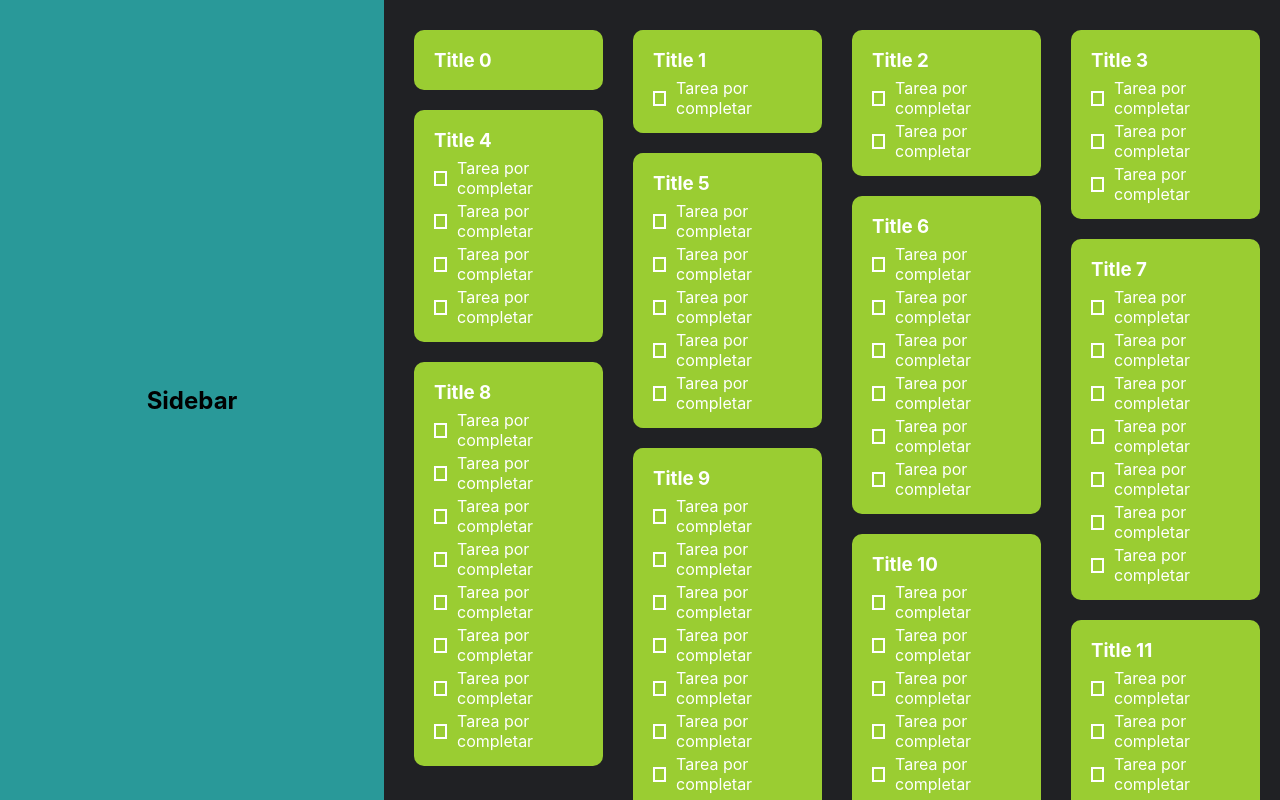
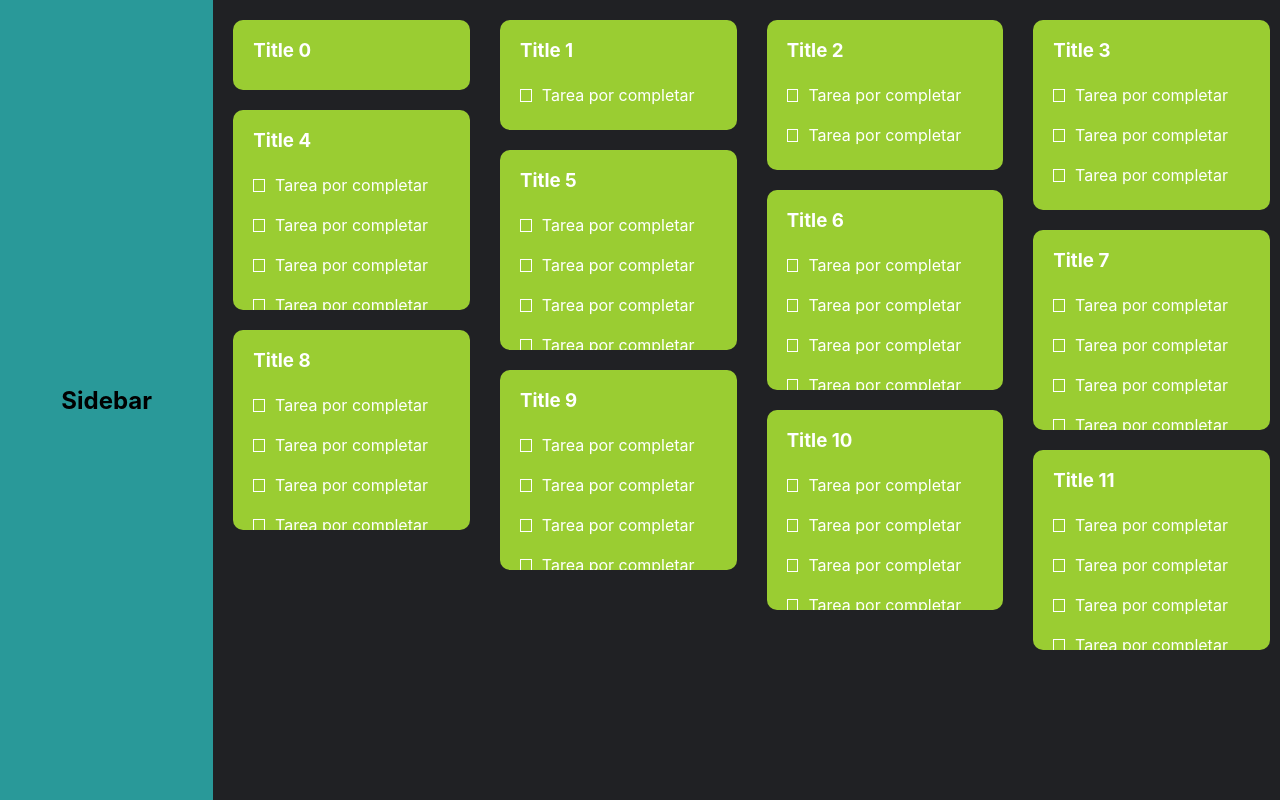
Before and after one commit to Quarzizus/QuarzizusKeep, a React (Vite) app: page / in a window 1280 px wide. Built offline with nearby package versions, Linux system fonts and the light colour scheme.

Commit message:
:bug: Bubble on event

```diff
--- a/src/components/checkbox/styles.ts
+++ b/src/components/checkbox/styles.ts
@@ -2,9 +2,9 @@ import { FontAwesomeIcon } from "@fortawesome/react-fontawesome";
 import styled from "styled-components";
 
 const CheckBoxComponent = styled.div`
-  width: 15px;
-  height: 15px;
-  border: 2px solid #fff;
+  width: 13px;
+  height: 13px;
+  border: 1.8px solid #fff;
   margin-right: 10px;
   display: flex;
   align-items: center;
--- a/src/components/containerTasks/index.tsx
+++ b/src/components/containerTasks/index.tsx
@@ -4,6 +4,7 @@ import "./styles.css";
 import Masonry from "react-masonry-css";
 import { useState } from "react";
 import { DroppableProvider } from "./DroppableProvider";
+import { ContainerMasonry, ContainerTasksComponent } from "./styles";
 
 const ContainerTasks = (): JSX.Element => {
   const [items, setItems] = useState([
@@ -30,7 +31,7 @@ const ContainerTasks = (): JSX.Element => {
 
   return (
     <DroppableProvider items={items} setItems={setItems}>
-      <Masonry className="Masonry" breakpointCols={breakpointColumnsObj}>
+      <ContainerMasonry className="WW" breakpointCols={breakpointColumnsObj}>
         {items.map((numerito: string): JSX.Element => {
           return (
             <TaskCard
@@ -40,7 +41,7 @@ const ContainerTasks = (): JSX.Element => {
             />
           );
         })}
-      </Masonry>
+      </ContainerMasonry>
     </DroppableProvider>
   );
 };
--- a/src/components/containerTasks/styles.css
+++ b/src/components/containerTasks/styles.css
@@ -1,5 +1,5 @@
 .Masonry {
-  width: 70%;
+  width: 80%;
   display: flex;
   min-height: 100vh;
   max-height: auto;
--- a/src/components/containerTasks/styles.ts
+++ b/src/components/containerTasks/styles.ts
@@ -1,13 +1,24 @@
 import styled from "styled-components";
+import Masonry from "react-masonry-css";
 
 const ContainerTasksComponent = styled.section`
   background-color: #202124;
   display: grid;
   grid-template-columns: repeat(auto-fill, minmax(260px, 1fr));
   grid-auto-rows: 70px;
-  width: 70%;
+  width: 80%;
   height: minmax(100vh, auto);
   gap: 20px;
   padding: 15px;
+  position: static;
 `;
-export { ContainerTasksComponent };
+
+const ContainerMasonry = styled(Masonry)`
+  width: 100%;
+  height: 100vh;
+  display: flex;
+  overflow-x: hidden;
+  overflow-y: scroll;
+`;
+
+export { ContainerTasksComponent, ContainerMasonry };
--- a/src/components/sidebar/styles.ts
+++ b/src/components/sidebar/styles.ts
@@ -2,7 +2,7 @@ import styled from "styled-components";
 
 const Aside = styled.aside`
   height: 100vh;
-  width: 30%;
+  width: 20%;
   background-color: #299999;
   display: flex;
   align-items: center;
--- a/src/components/task/index.tsx
+++ b/src/components/task/index.tsx
@@ -1,15 +1,23 @@
+import { useState } from "react";
 import { CheckBox } from "../checkbox";
 import { TaskComponent } from "./styles";
 
-const Task = ({ text }: { text: string }) => {
+interface props {
+  text: string;
+  open: boolean;
+}
+
+const Task = ({ text, open }: props) => {
   return (
-    <TaskComponent
-    // contentEditable="true"
-    // suppressContentEditableWarning={true}
-    // spellCheck="false"
-    >
+    <TaskComponent>
       <CheckBox />
-      {text}
+      <p
+        contentEditable={open}
+        suppressContentEditableWarning={true}
+        spellCheck={false}
+      >
+        {text}
+      </p>
     </TaskComponent>
   );
 };
--- a/src/components/task/styles.ts
+++ b/src/components/task/styles.ts
@@ -1,12 +1,18 @@
 import styled from "styled-components";
 
 const TaskComponent = styled.li`
-  margin-top: 3px;
   height: 40px;
   display: flex;
   align-items: center;
-  &:focus {
-    outline: 1px solid white;
+
+  p {
+    width: 100%;
+  }
+  & p:focus {
+    outline: none;
+    border-bottom: 1px solid white;
+    font-weight: bold;
+    caret-color: black;
   }
 `;
 
--- a/src/components/taskCard/index.tsx
+++ b/src/components/taskCard/index.tsx
@@ -1,14 +1,20 @@
-import { TaskCardComponent, Icon } from "./styles";
+import { TaskCardComponent, Icon, WrapperTask } from "./styles";
 import { faExpandArrowsAlt } from "@fortawesome/free-solid-svg-icons";
 import { useSortable } from "@dnd-kit/sortable";
 import { CSS } from "@dnd-kit/utilities";
 import { Task } from "../task";
+import { MouseEventHandler, useState } from "react";
 
 const TaskCard = ({ id, title }: { id: string; title: string }) => {
   const { attributes, listeners, setNodeRef, transform, transition } =
     useSortable({
       id: id,
     });
+  const [open, setOpen] = useState(false);
+
+  const handlerClick = (value: boolean) => {
+    setOpen(value);
+  };
 
   const style = {
     transform: CSS.Transform.toString(transform),
@@ -16,27 +22,46 @@ const TaskCard = ({ id, title }: { id: string; title: string }) => {
   };
 
   return (
+    <WrapperTask open={open}>
       <TaskCardComponent
         style={style}
         ref={setNodeRef}
-      onClick={() => console.log("holi")}
+        onDoubleClick={() => {
+          !open && handlerClick(true);
+        }}
+        open={open}
       >
         <header>
           <h3
-        // contentEditable="true"
-        // suppressContentEditableWarning={true}
-        // spellCheck="false"
+            contentEditable={open}
+            suppressContentEditableWarning={true}
+            spellCheck={false}
           >
             {title}
           </h3>
+          {!open && (
             <Icon icon={faExpandArrowsAlt} {...attributes} {...listeners} />
+          )}
         </header>
         <ul>
           {Array.from({ length: Number(id) }, (_task) => {
-          return <Task text="Tarea por completar" />;
+            return <Task open={open} text="Tarea por completar" />;
           })}
         </ul>
+        {open && (
+          <footer>
+            <button
+              type="button"
+              onClick={() => {
+                handlerClick(false);
+              }}
+            >
+              Cerrar
+            </button>
+          </footer>
+        )}
       </TaskCardComponent>
+    </WrapperTask>
   );
 };
 
--- a/src/components/taskCard/styles.ts
+++ b/src/components/taskCard/styles.ts
@@ -1,7 +1,30 @@
 import { FontAwesomeIcon } from "@fortawesome/react-fontawesome";
-import styled from "styled-components";
+import styled, { css } from "styled-components";
 
-const TaskCardComponent = styled.article`
+interface props {
+  open: boolean;
+}
+const WrapperTask = styled.div<props>`
+  ${({ open }) =>
+    open &&
+    css`
+      width: 100vw;
+      background-color: #0007;
+      height: 100vh;
+      display: flex;
+      align-items: center;
+      justify-content: center;
+      position: absolute;
+      top: 0;
+      left: 0;
+      transition: 1s all ease;
+    `}
+  @media screen and (max-width: 600px) {
+    padding: 0 25px;
+  }
+`;
+
+const TaskCardComponent = styled.article<props>`
   background-color: yellowgreen;
   border-radius: 10px;
   padding: 15px 20px;
@@ -9,7 +32,18 @@ const TaskCardComponent = styled.article`
   display: flex;
   flex-direction: column;
   justify-content: space-between;
-  margin: 20px 10px 10px 20px;
+  transition: 0.5s ease all;
+  ${({ open }) =>
+    open
+      ? css`
+          width: 40%;
+        `
+      : css`
+          margin: 20px 10px 10px 20px;
+          max-height: 200px;
+          overflow: hidden;
+        `}
+
   header {
     display: flex;
     justify-content: space-between;
@@ -19,9 +53,32 @@ const TaskCardComponent = styled.article`
     height: 30px;
     display: flex;
     align-items: center;
+    width: 100%;
+  }
+  h3:focus {
+    outline: 1px solid white;
   }
   ul {
     list-style: none;
+    margin-top: 10px;
+  }
+  footer {
+    width: 100%;
+    display: flex;
+    align-items: center;
+    justify-content: end;
+    button {
+      width: 80px;
+      height: 30px;
+      background-color: white;
+      border: none;
+      border-radius: 10px;
+      cursor: pointer;
+    }
+  }
+
+  @media screen and (max-width: 600px) {
+    width: 100%;
   }
 `;
 
@@ -36,4 +93,4 @@ const Icon = styled(FontAwesomeIcon)`
   }
 `;
 
-export { TaskCardComponent, Icon };
+export { TaskCardComponent, Icon, WrapperTask };
--- a/src/main.css
+++ b/src/main.css
@@ -12,6 +12,7 @@
 body {
   overflow: hidden;
   background-color: #202124;
+  position: relative;
 }
 .App {
   width: 100%;
```
Lines whose indentation alone changed are shown as unchanged.
